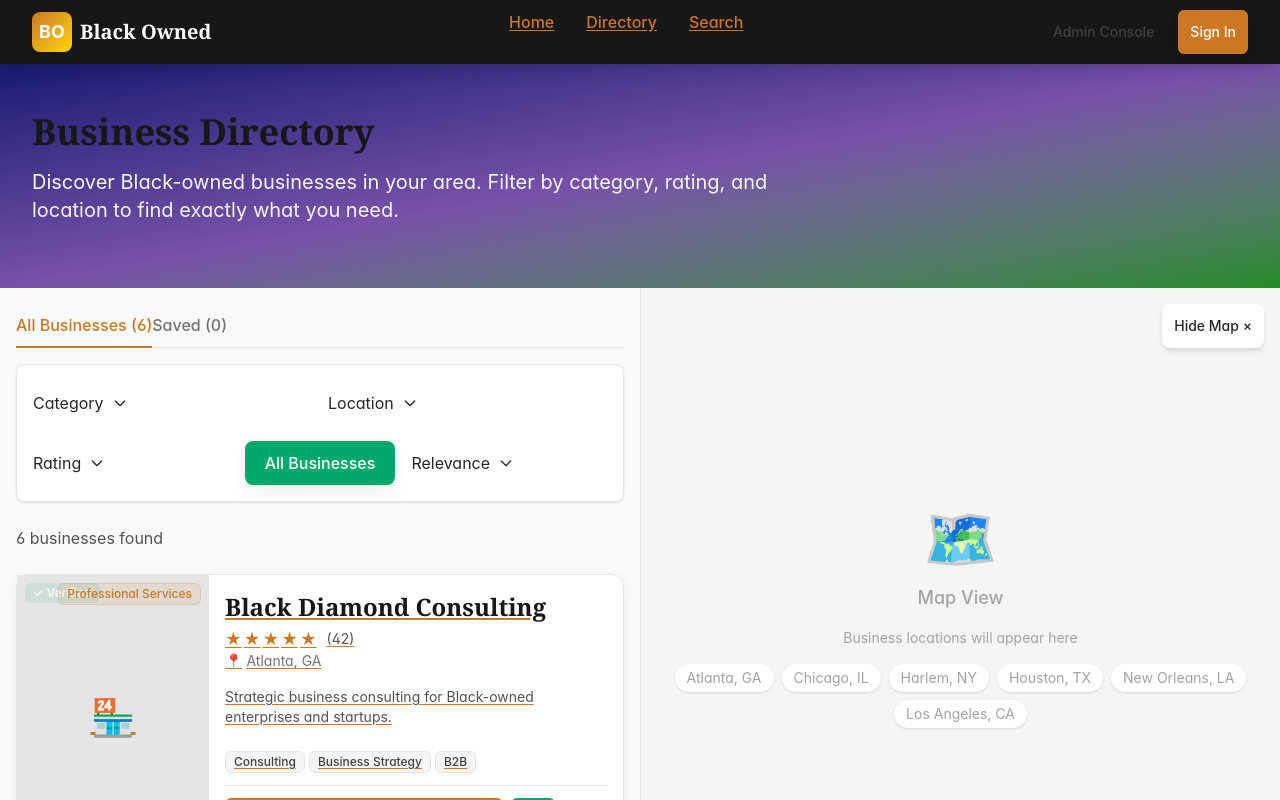
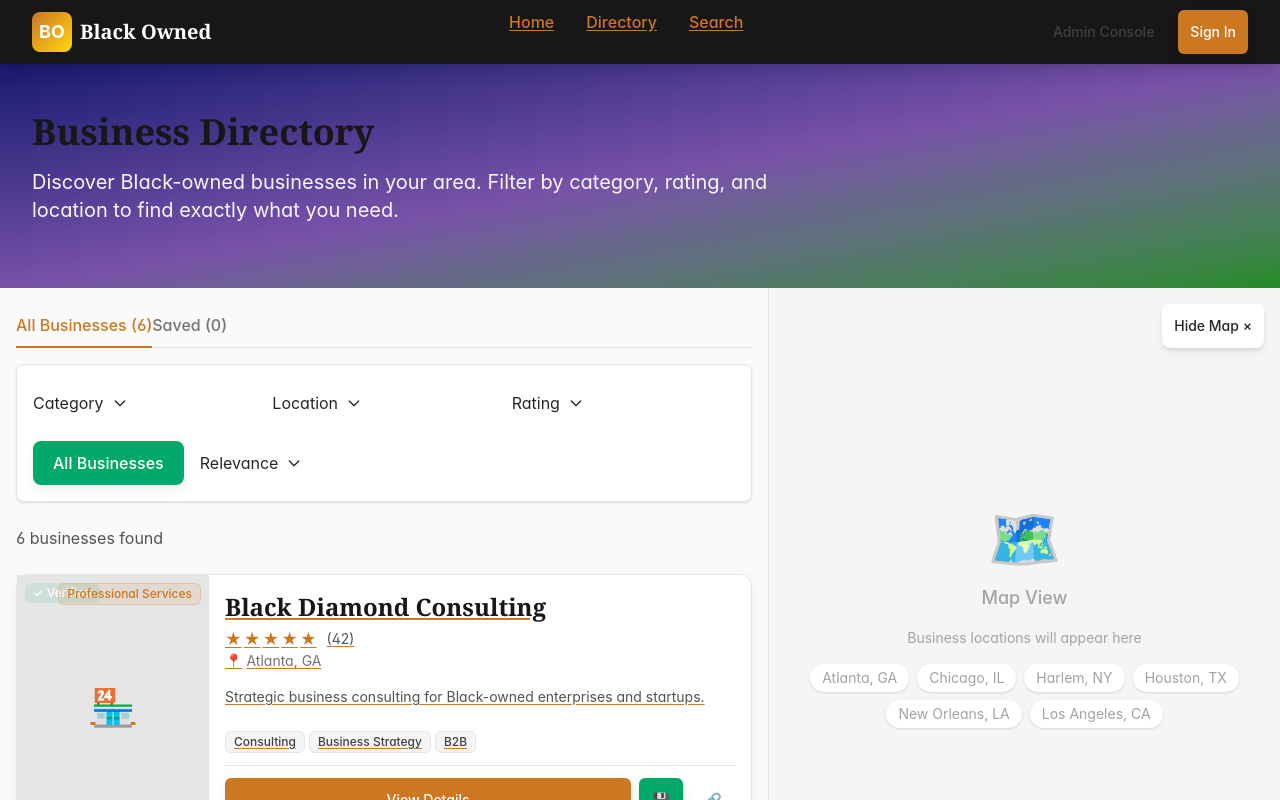
Before and after one commit to G-Builds-Here/Black_Owned, a Next.js app: page /directory in a window 1280 px wide. Shown: the top 800 px of the page. Built offline with nearby package versions, Linux system fonts and the light colour scheme.

Commit message:
Fix directory page layout
- Changed left panel from 50% to 60% width for horizontal business cards
- Map panel now uses flex-1 to fill remaining space

```diff
--- a/src/app/directory/page.tsx
+++ b/src/app/directory/page.tsx
@@ -223,7 +223,7 @@ export default function DirectoryPage() {
       {/* Main Content - Split View */}
       <section className="flex h-[calc(100vh-140px)] overflow-hidden max-w-7xl mx-auto">
         {/* Business List - Left Side */}
-        <div className={`${showMap ? 'lg:w-1/2' : 'w-full'} overflow-y-auto p-4`}>
+        <div className={`${showMap ? 'lg:w-[60%]' : 'w-full'} overflow-y-auto p-4`}>
           {/* Tabs */}
           <Tabs
             tabs={[
@@ -300,7 +300,7 @@ export default function DirectoryPage() {
 
         {/* Map Panel - Right Side */}
         {showMap && (
-          <div className="hidden lg:block w-1/2 h-full border-l border-neutral-200 bg-neutral-100 relative">
+          <div className="hidden lg:block flex-1 h-full border-l border-neutral-200 bg-neutral-100 relative">
             {/* Map Toggle Button */}
             <button
               onClick={() => setShowMap(false)}
```
